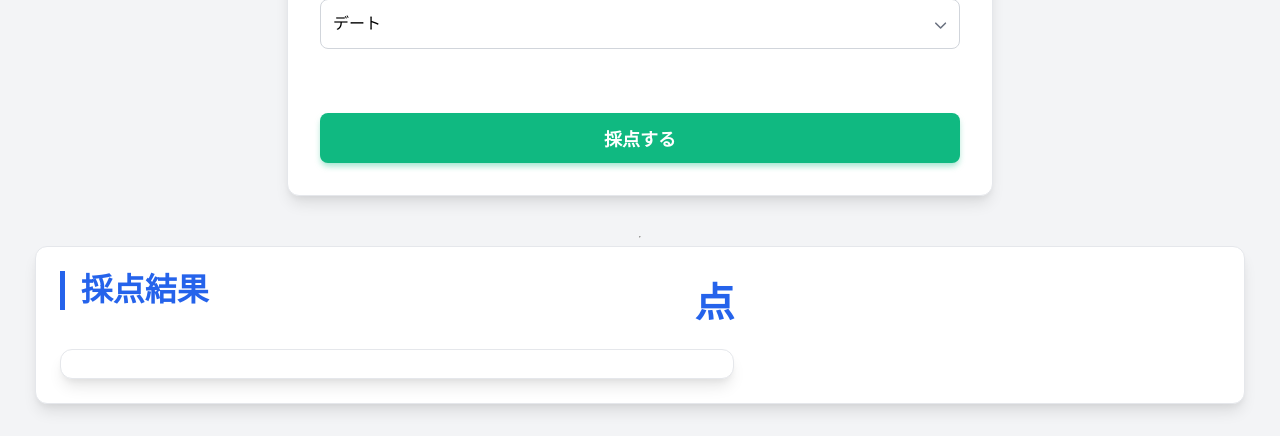
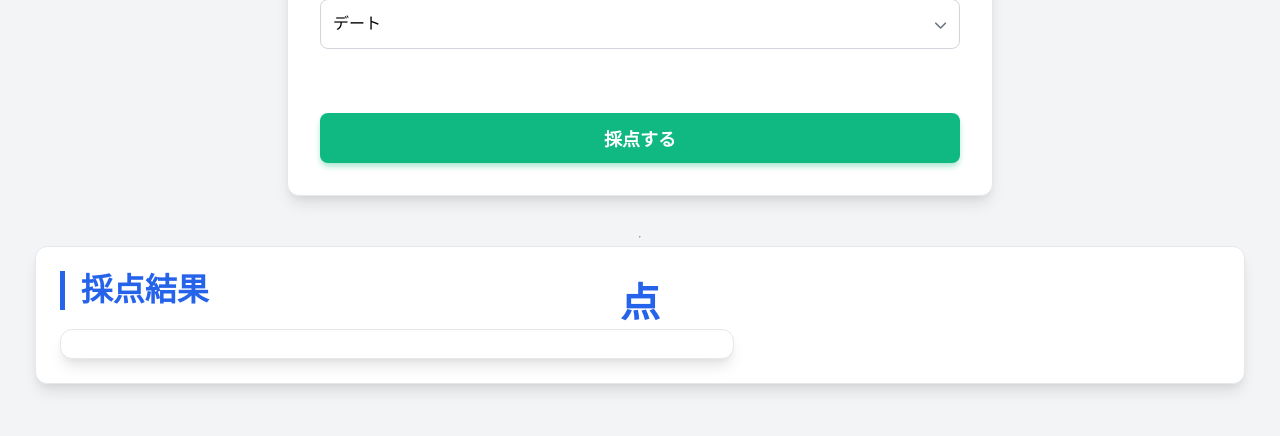
Before and after one commit to kado0314/PBLcamera, a Flask app: template scoring/templates/saiten.html in a window 1280 px wide. Shown: the part 605-1041 px from the top of the page. After the commit the page ends 996 px from the top, so only its background shows below. Run offline with Flask 3, Linux system fonts and the light colour scheme; the template is opened without the code that fills it, so the values that code supplies are empty.

Commit message:
Update fashion.css

```diff
--- a/static/css/fashion.css
+++ b/static/css/fashion.css
@@ -198,9 +198,11 @@ button[type="submit"]:hover {
 }
 
 .res-head .score {
-    margin: 0 auto;
     font-size: 2.5rem;
     font-weight: 800;
+    position: absolute;
+    left: 50%;
+    transform: translateX(-50%);
 }
 
 .res-body {
```
